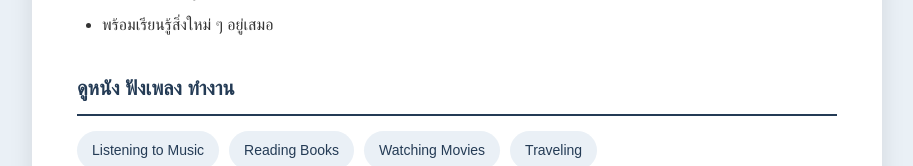
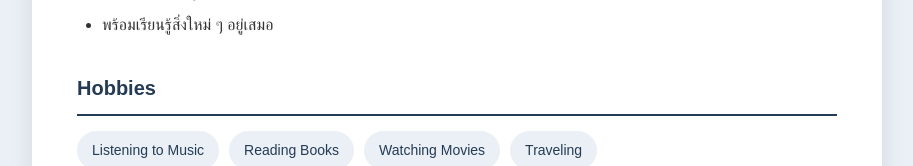
Before and after one commit to supichaya-y/Supichaya-Yangyiam, a plain HTML site: page index.html in a window 1280 px wide. Shown: the part 1681-1847 px from the top of the page, without its empty margins (183-1096 px from the left). Drawn offline with Linux system fonts and the light colour scheme.

Commit message:
Fix HTML formatting and structure

```diff
--- a/index.html
+++ b/index.html
@@ -150,7 +150,7 @@
         <!-- งานอดิเรก -->
         <section class="section">
 
-            <h2>ดูหนัง ฟังเพลง ทำงาน</h2>
+            <h2>Hobbies</h2>
 
             <div class="hobbies">
 
```
